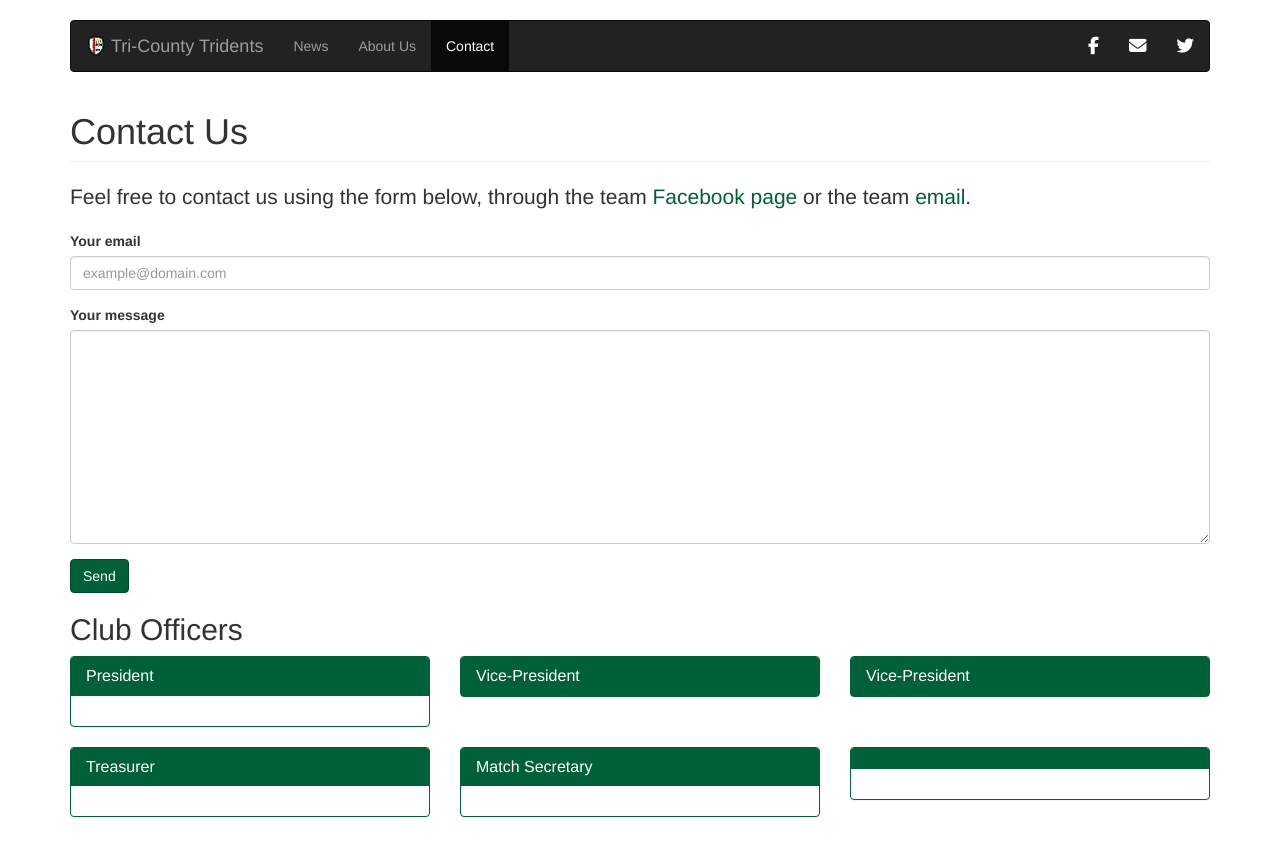
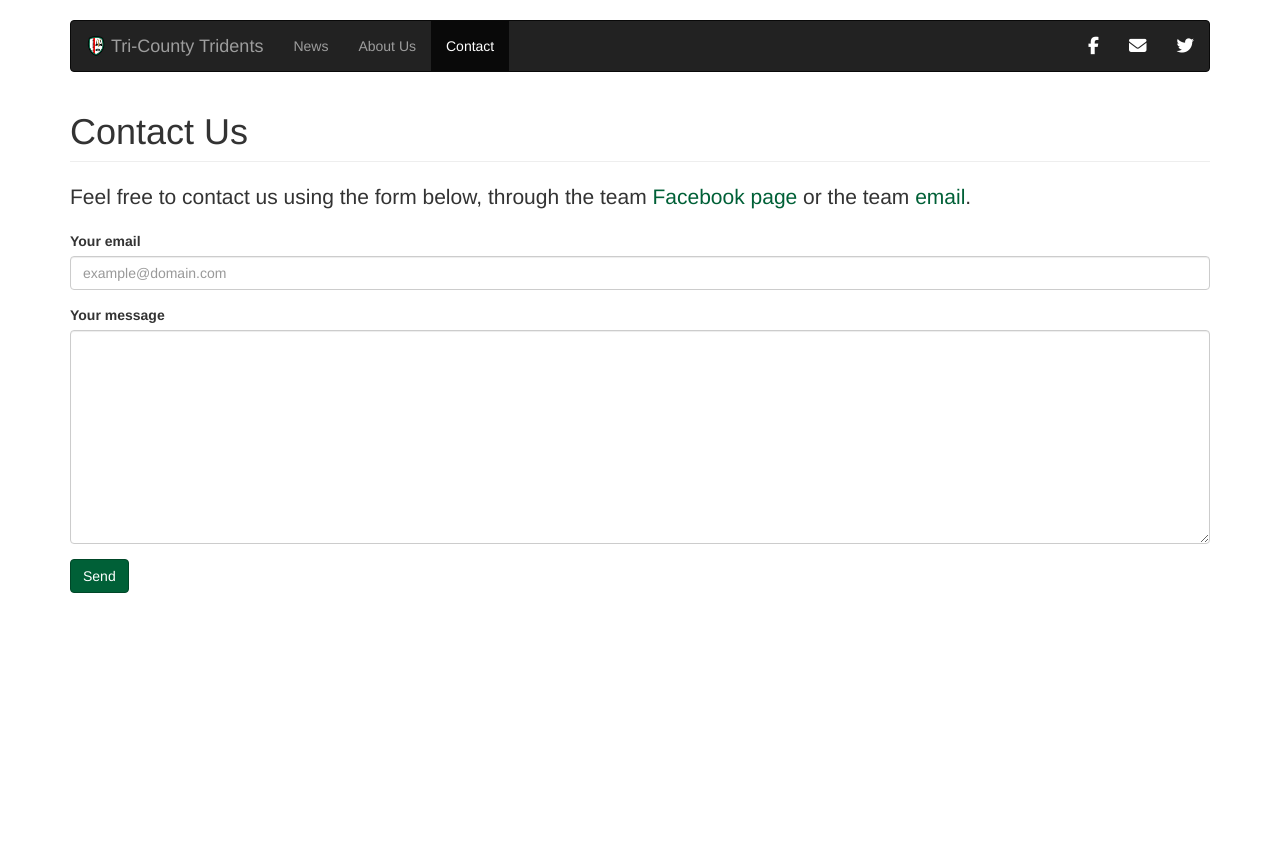
Before and after one commit to tricountyrugby/tricountyrugby.github.io, a Jekyll site: the page built from contact.html, in a window 1280 px wide. Shown: the top 856 px of the page. Built offline with Jekyll 4.4.1, drawn with Linux system fonts in a browser that asks for light colours; nearby versions of some CDN libraries.

Commit message:
remove incomplete officer info from contact page
Signed-off-by: Alex Kofke <akofke@gmail.com>

```diff
--- a/contact.html
+++ b/contact.html
@@ -27,61 +27,3 @@ title: Contact
 
 	<input class="hidden" type="text" name="_gotcha" style="display:none">
 </form>
-
-
-
-<h2>Club Officers</h2>
-<div class="row">
-	<div class="col-md-4">
-		<div class="panel panel-default panel-primary">
-			<div class="panel-heading">
-				<h3 class="panel-title">President</h3>
-			</div>
-
-			<div class="panel-body">
-
-			</div>
-		</div>
-	</div>
-	<div class="col-md-4">
-		<div class="panel panel-default panel-primary">
-			<div class="panel-heading">
-				<h3 class="panel-title">Vice-President</h3>
-			</div>
-		</div>
-	</div>
-	<div class="col-md-4">
-		<div class="panel panel-default panel-primary">
-			<div class="panel-heading">
-				<h3 class="panel-title">Vice-President</h3>
-			</div>
-		</div>
-	</div>
-</div>
-
-<div class="row">
-	<div class="col-md-4">
-		<div class="panel panel-default panel-primary">
-			<div class="panel-heading">
-				<h3 class="panel-title">Treasurer</h3>
-			</div>
-			<div class="panel-body"></div>
-		</div>
-	</div>
-	<div class="col-md-4">
-		<div class="panel panel-default panel-primary">
-			<div class="panel-heading">
-				<h3 class="panel-title">Match Secretary</h3>
-			</div>
-			<div class="panel-body"></div>
-		</div>
-	</div>
-	<div class="col-md-4">
-		<div class="panel panel-default panel-primary">
-			<div class="panel-heading">
-				<h3 class="panel-title"></h3>
-			</div>
-			<div class="panel-body"></div>
-		</div>
-	</div>
-</div>
```
